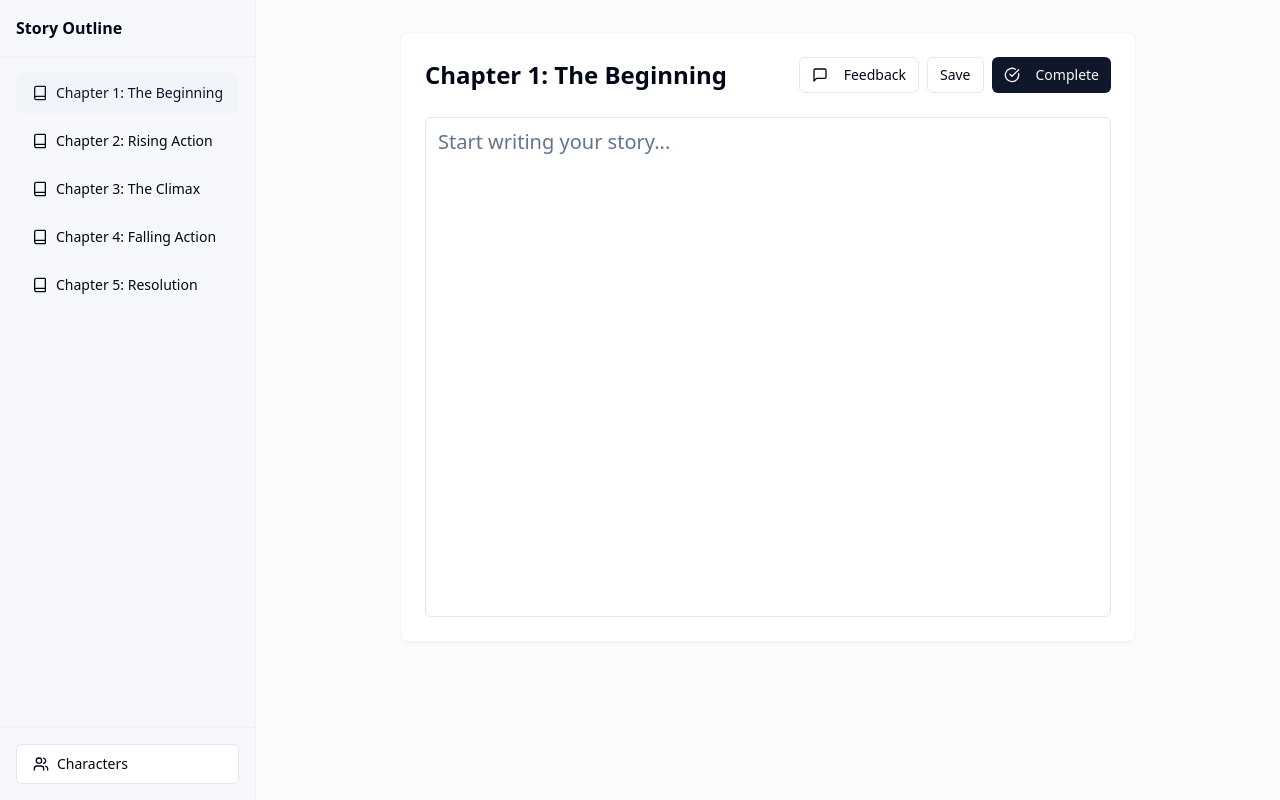
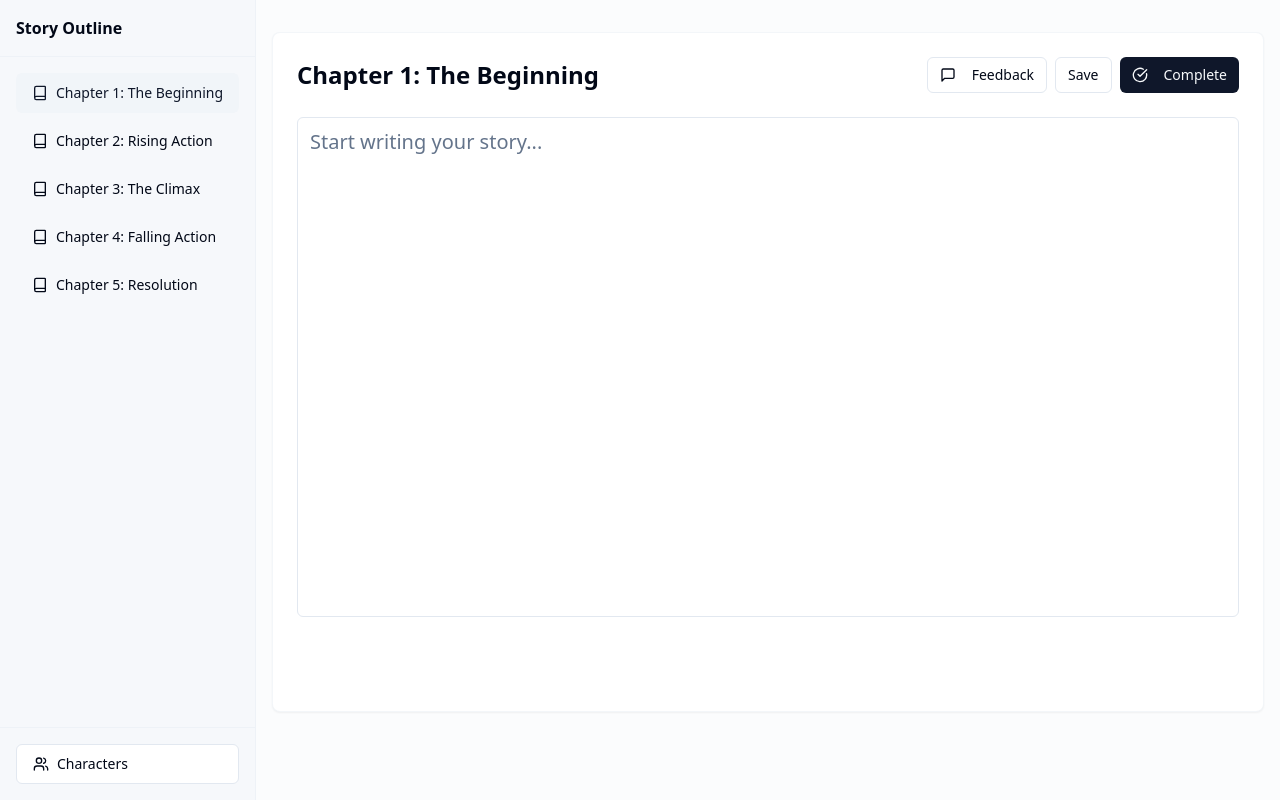
Before and after one commit to Matt7500/gpt-story-writer, a React (Vite) app: page / in a window 1280 px wide. Built offline with nearby package versions, Linux system fonts and the light colour scheme.

Commit message:
Increase Writing Area Size
The size of the writing area has been adjusted to be wider and taller.

```diff
--- a/src/index.css
+++ b/src/index.css
@@ -32,11 +32,11 @@
   }
 
   .editor-container {
-    @apply max-w-3xl mx-auto px-4 py-8;
+    @apply max-w-5xl mx-auto px-4 py-8;
   }
 
   .writing-area {
-    @apply min-h-[70vh] w-full p-6 rounded-lg bg-white shadow-sm border border-border/40;
+    @apply min-h-[85vh] w-full p-6 rounded-lg bg-white shadow-sm border border-border/40;
   }
 
   .outline-panel {
```
